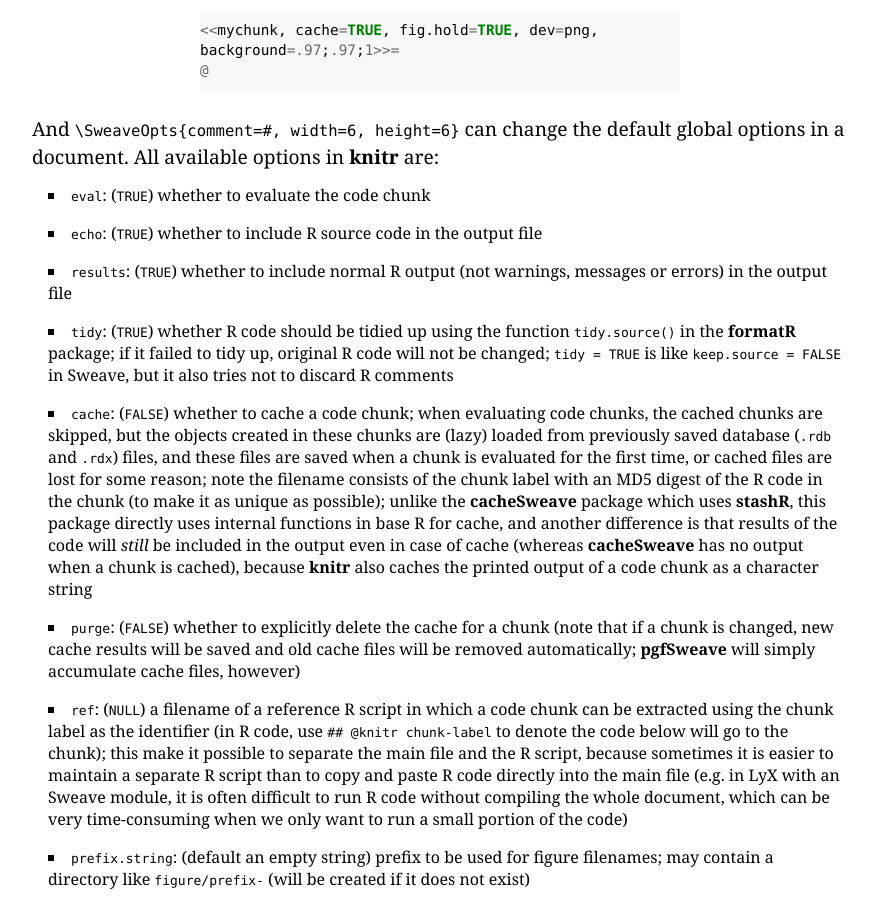
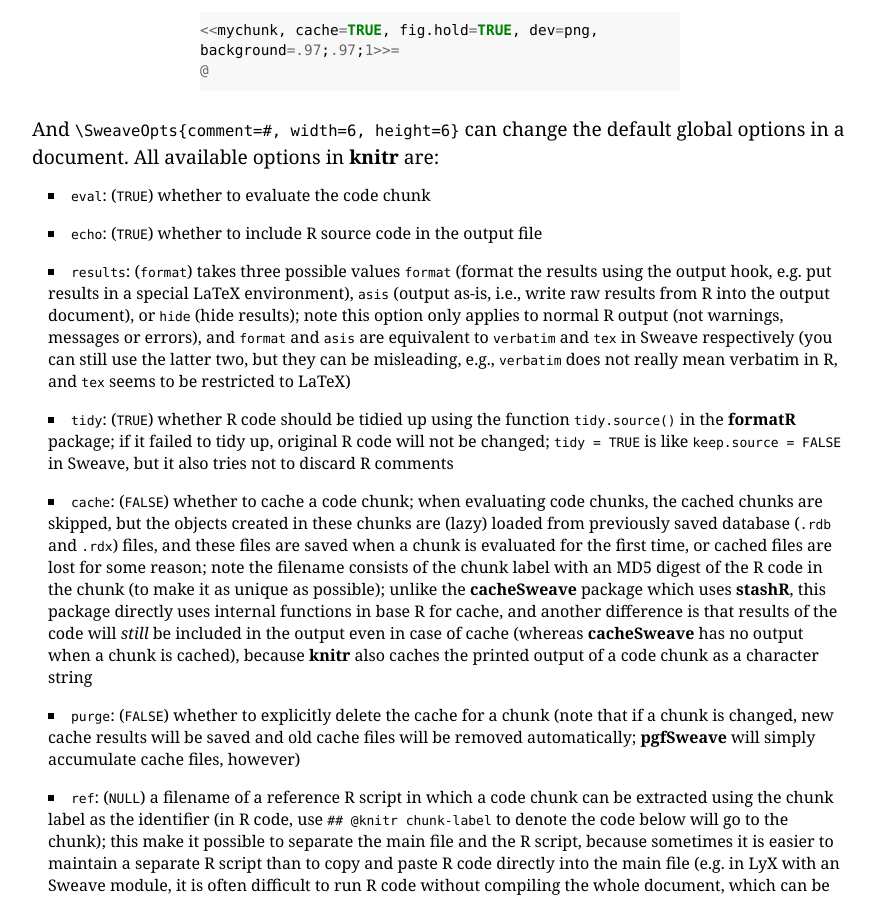
Before and after one commit to yihui/knitr, a Jekyll site: the page built from options.md, in a window 1280 px wide and 900 px high, scrolled down 708 px. Shown: the whole window, without its empty margins (200-1075 px from the left). Built offline with Jekyll 4.4.1, drawn with Linux system fonts in a browser that asks for light colours; some web fonts are replaced.

Commit message:
more explanations on the `results` option (#5)

```diff
--- a/options.md
+++ b/options.md
@@ -22,7 +22,7 @@
 
 - `eval`: (`TRUE`) whether to evaluate the code chunk
 - `echo`: (`TRUE`) whether to include R source code in the output file
-- `results`: (`TRUE`) whether to include normal R output (not warnings, messages or errors) in the output file
+- `results`: (`format`) takes three possible values `format` (format the results using the output hook, e.g. put results in a special LaTeX environment), `asis` (output as-is, i.e., write raw results from R into the output document), or `hide` (hide results); note this option only applies to normal R output (not warnings, messages or errors), and `format` and `asis` are equivalent to `verbatim` and `tex` in Sweave respectively (you can still use the latter two, but they can be misleading, e.g., `verbatim` does not really mean verbatim in R, and `tex` seems to be restricted to LaTeX)
 - `tidy`: (`TRUE`) whether R code should be tidied up using the function `tidy.source()` in the **formatR** package; if it failed to tidy up, original R code will not be changed; `tidy = TRUE` is like `keep.source = FALSE` in Sweave, but it also tries not to discard R comments
 - `cache`: (`FALSE`) whether to cache a code chunk; when evaluating code chunks, the cached chunks are skipped, but the objects created in these chunks are (lazy) loaded from previously saved database (`.rdb` and `.rdx`) files, and these files are saved when a chunk is evaluated for the first time, or cached files are lost for some reason; note the filename consists of the chunk label with an MD5 digest of the R code in the chunk (to make it as unique as possible); unlike the **cacheSweave** package which uses **stashR**, this package directly uses internal functions in base R for cache, and another difference is that results of the code will *still* be included in the output even in case of cache (whereas **cacheSweave** has no output when a chunk is cached), because **knitr** also caches the printed output of a code chunk as a character string
 - `purge`: (`FALSE`) whether to explicitly delete the cache for a chunk (note that if a chunk is changed, new cache results will be saved and old cache files will be removed automatically; **pgfSweave** will simply accumulate cache files, however)
```
